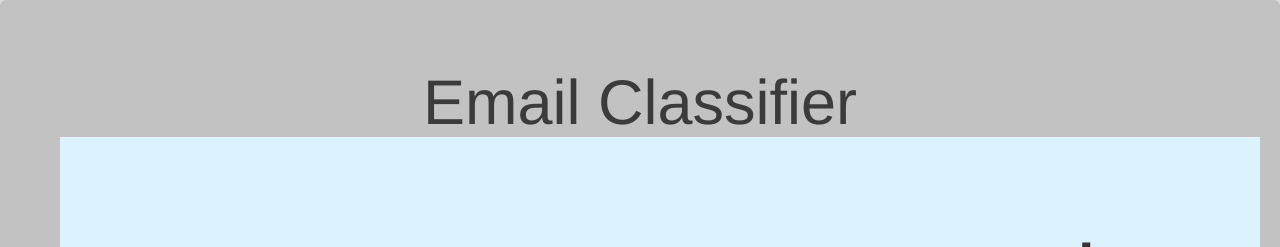
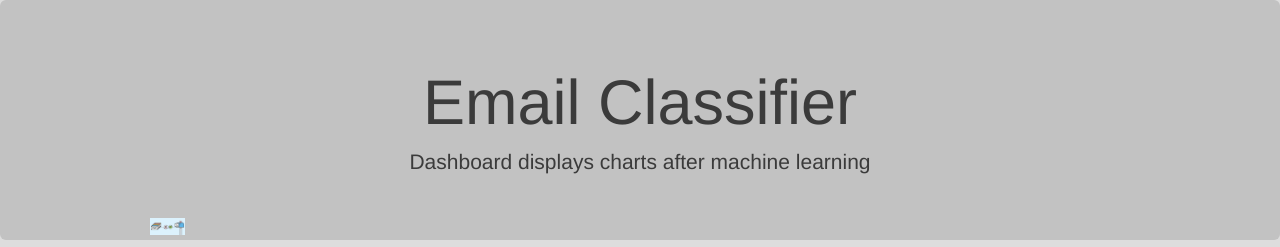
Before and after one commit to Kalsoomalik/EmailClassifier, a Flask app: page / in a window 1280 px wide. Shown: the top 247 px of the page. Run offline with Flask 2, Linux system fonts and the light colour scheme; data that the repository does not hold is empty; parts of the project's set-up code (start-up, migrations or seed data) failed here and were passed over; some libraries are stand-ins or nearby versions.

Commit message:
updated files

```diff
--- a/static/css/style.css
+++ b/static/css/style.css
@@ -12,3 +12,12 @@
 body {
     background-color: #dddddd;
 }
+
+/* This CSS styles the ufo icon in the navbar */
+.nav-ufo {
+    position: absolute;
+    bottom: 5px;
+    left: 150px;
+    width: 35px;
+    color: white;
+}
--- a/templates/index.html
+++ b/templates/index.html
@@ -14,9 +14,9 @@
 <div class="container" style="width: 100%">
     <div class="row">
         <div class="col-md-12 jumbotron text-center banner">
-            <h1>Email Classifier
-                <img class="nav-ufo" src="emailclass.jpg"></h1>
+            <h1>Email Classifier</h1>
             <p>Dashboard displays charts after machine learning</p>
+                <img class="nav-ufo" src="images/emailclass.jpg">
         </div>
     </div>
     <div class="row">
```
Also changed, not shown: Images/email-etiquette.jpg (added), cloud.png.
